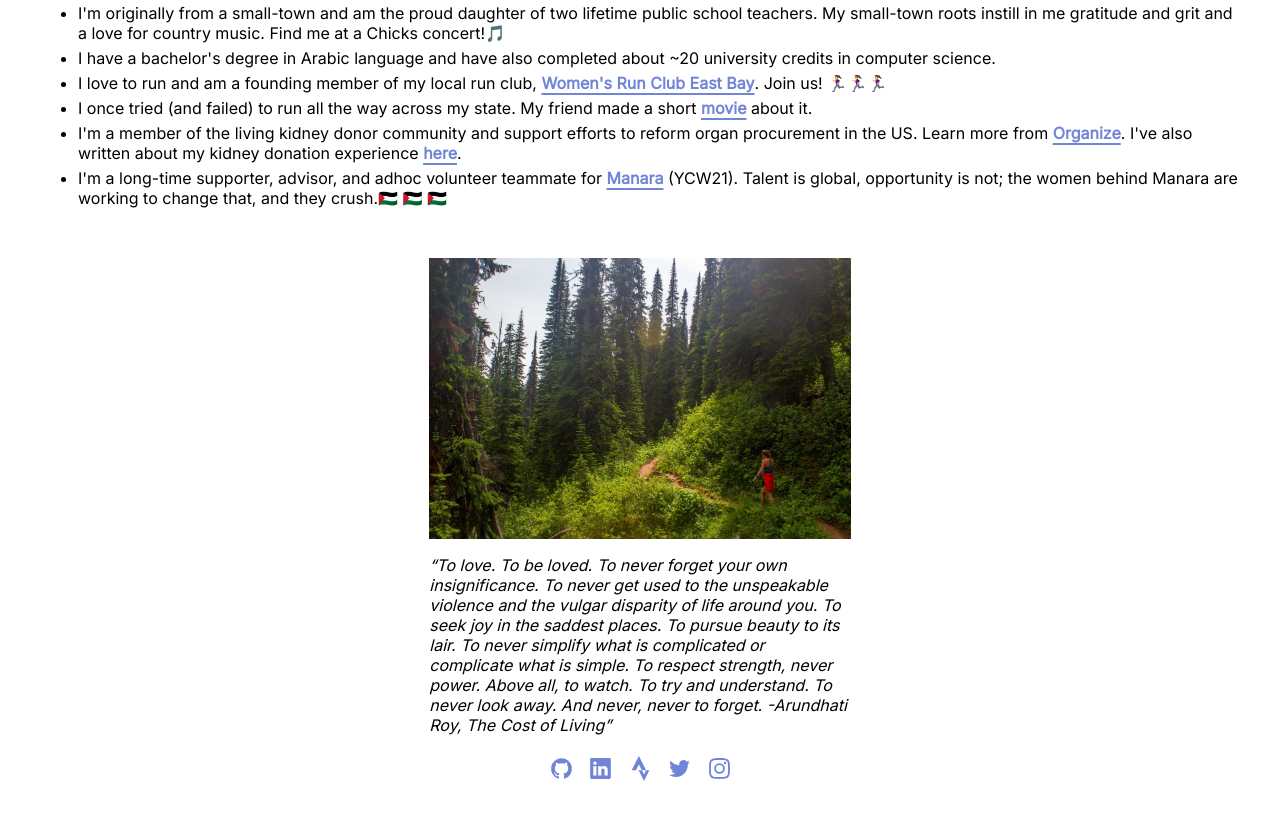
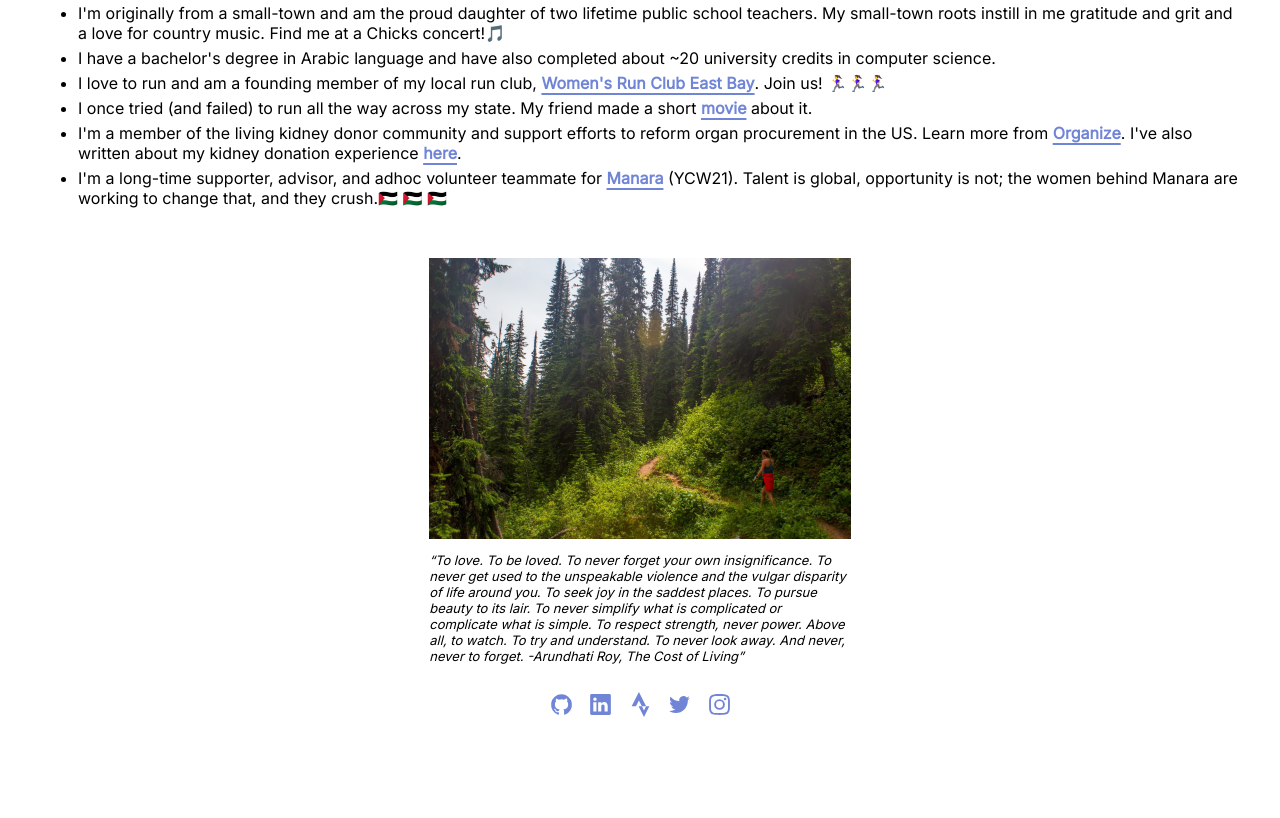
Before and after one commit to aligg/personal-website, a plain HTML site: page index.html in a window 1280 px wide. Shown: the part 794-1612 px from the top of the page. After the commit the page ends 1558 px from the top, so only its background shows below. Drawn offline with Linux system fonts and the light colour scheme; a script that the page names is missing.

Commit message:
a few more style tweaks

```diff
--- a/styles.css
+++ b/styles.css
@@ -71,6 +71,11 @@ footer {
 .quote {
     max-width: 100%;
     font-style: italic;
+    font-size: small;
+}
+
+.social {
+    padding-top: 10px;
 }
 
 @media screen and (min-width: 1200px) {
```
